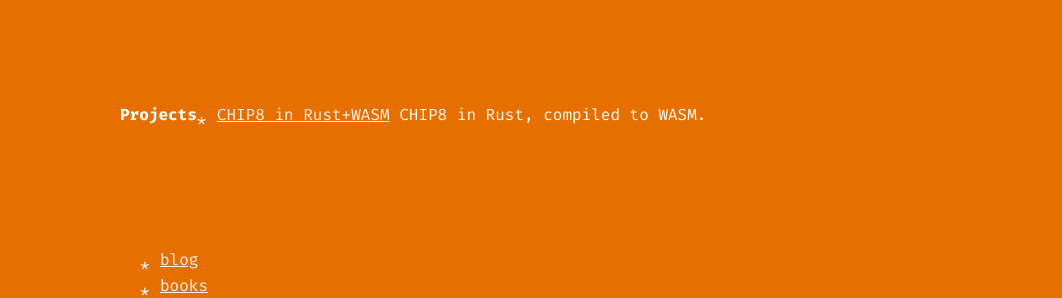
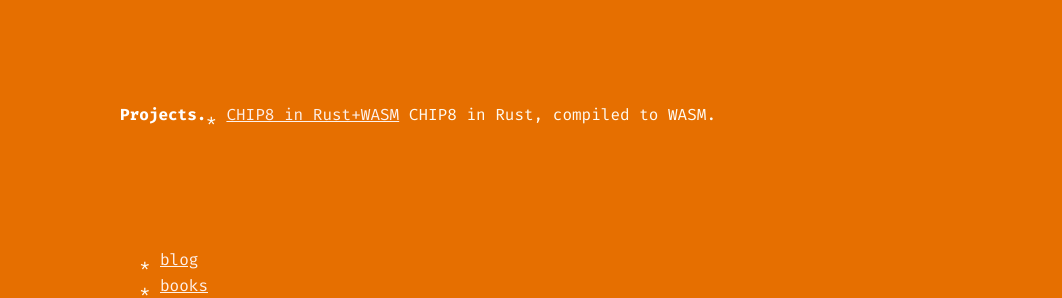
Before and after one commit to Ferryistaken/website, a Jekyll site: the page built from index.md, in a window 1280 px wide. Shown: the part 934-1232 px from the top of the page, without its empty margins (0-1062 px from the left). Built offline with Jekyll 4.4.1, drawn with Linux system fonts in a browser that asks for light colours; some web fonts are replaced.

Commit message:
formatting

```diff
--- a/_layouts/new.html
+++ b/_layouts/new.html
@@ -345,7 +345,7 @@
     <div class="container">
     <br>
     <div style="color: white;">
-      <b>Projects</b>
+      <b>Projects.</b>
     </div>
     <ul style="list-style: none; display: flex; flex-direction: column; align-items: flex-start; max-width: 90vh; width: 100%;">
       <li style="width: 100%; overflow-wrap: anywhere;">
```
